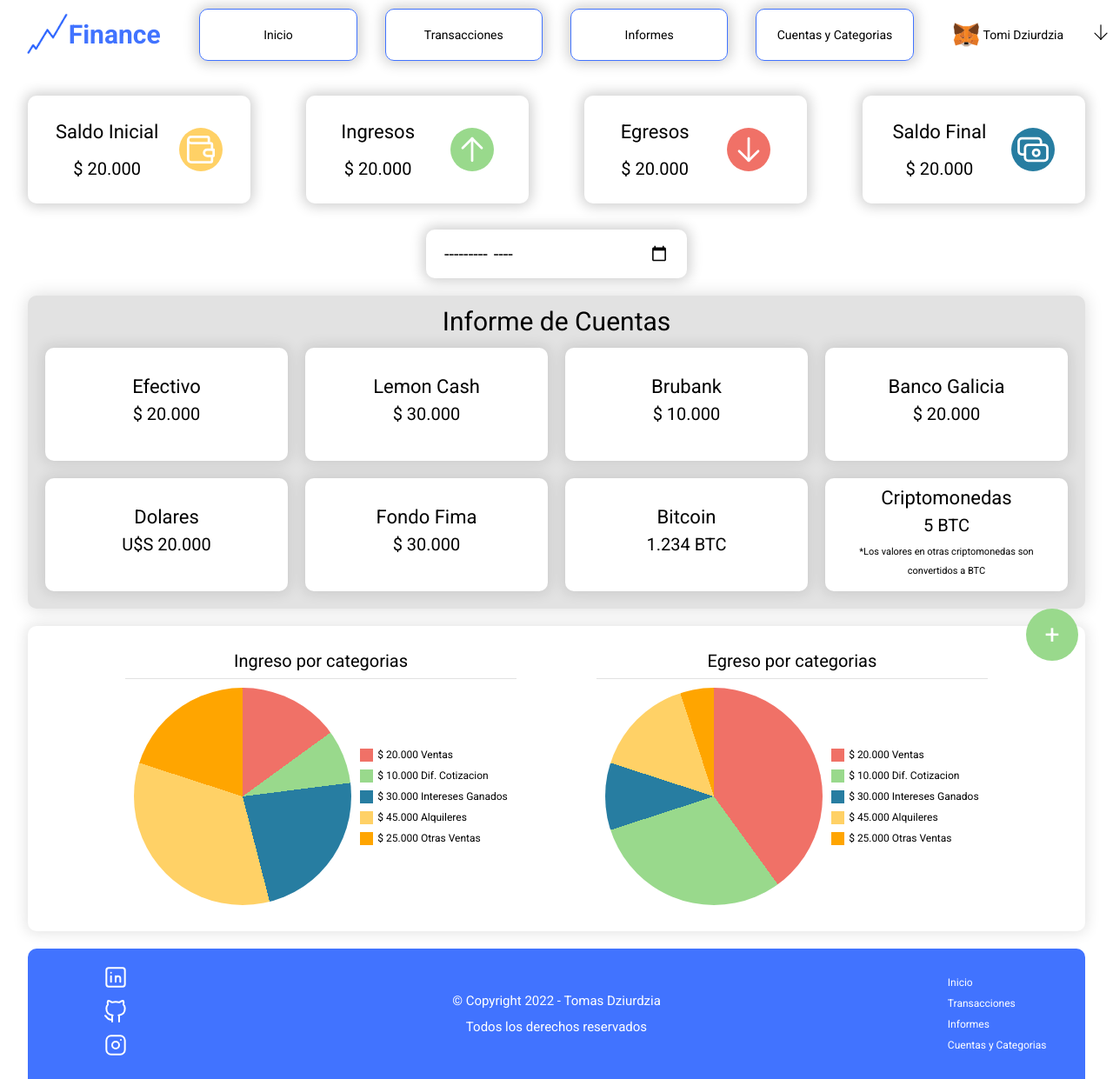
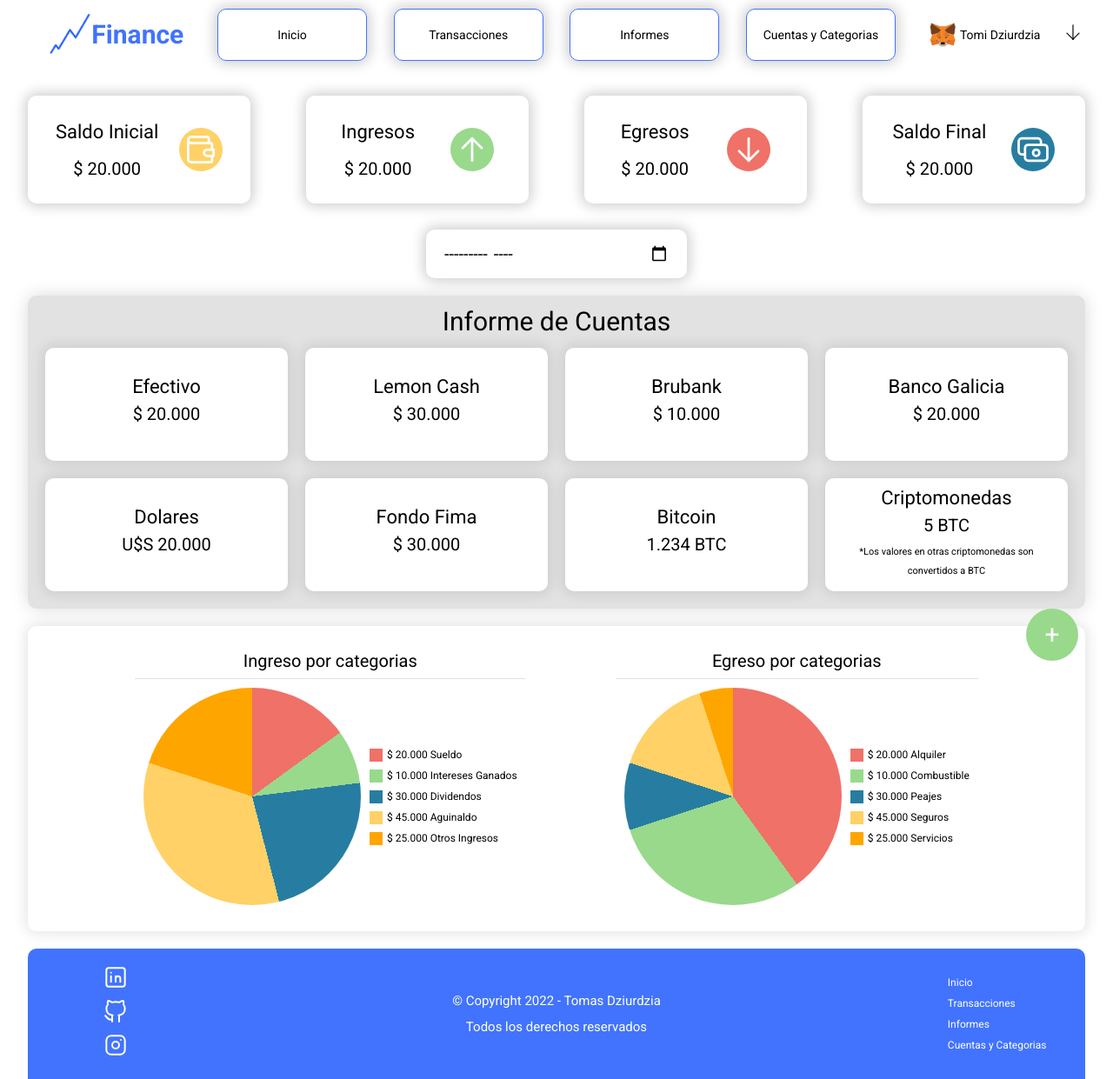
Before and after one commit to tomidziurdzia/Finance-DesarrolloWeb, a plain HTML site: page index.html in a window 1280 px wide. Shown: the whole page at 87% size. Drawn offline with Linux system fonts and the light colour scheme.

Commit message:
correcciones

```diff
--- a/css/style.css
+++ b/css/style.css
@@ -38,12 +38,12 @@ li {
 
 /* Inicio Header */
 .header__container {
-  width: 100%;
+  width: 95%;
+  margin: 1rem auto;
   background-color: var(--blanco);
   height: auto;
   display: grid;
   grid-template-columns: 2fr 8fr 2fr;
-  margin: 1rem 0;
 }
 
 @media only screen and (max-width: 480px) {
--- a/index.html
+++ b/index.html
@@ -253,23 +253,23 @@
                     <div class="grafico__lista">
                         <div class="grafico__lista--detalle">
                             <div class="grafico__color ventas"></div>
-                            <p class="grafico__texto-lista">$ 20.000 Ventas</p>
+                            <p class="grafico__texto-lista">$ 20.000 Sueldo</p>
                         </div>
                         <div class="grafico__lista--detalle">
                             <div class="grafico__color dif-cot"></div>
-                            <p class="grafico__texto-lista">$ 10.000 Dif. Cotizacion</p>
+                            <p class="grafico__texto-lista">$ 10.000 Intereses Ganados</p>
                         </div>
                         <div class="grafico__lista--detalle">
                             <div class="grafico__color int-gan"></div>
-                            <p class="grafico__texto-lista">$ 30.000 Intereses Ganados</p>
+                            <p class="grafico__texto-lista">$ 30.000 Dividendos</p>
                         </div>
                         <div class="grafico__lista--detalle">
                             <div class="grafico__color alquileres"></div>
-                            <p class="grafico__texto-lista">$ 45.000 Alquileres</p>
+                            <p class="grafico__texto-lista">$ 45.000 Aguinaldo</p>
                         </div>
                         <div class="grafico__lista--detalle">
                             <div class="grafico__color otras-ventas"></div>
-                            <p class="grafico__texto-lista">$ 25.000 Otras Ventas</p>
+                            <p class="grafico__texto-lista">$ 25.000 Otros Ingresos</p>
                         </div>
                     </div>
                 </div>
@@ -285,23 +285,23 @@
                     <div class="grafico__lista">
                         <div class="grafico__lista--detalle">
                             <div class="grafico__color ventas"></div>
-                            <p class="grafico__texto-lista">$ 20.000 Ventas</p>
+                            <p class="grafico__texto-lista">$ 20.000 Alquiler</p>
                         </div>
                         <div class="grafico__lista--detalle">
                             <div class="grafico__color dif-cot"></div>
-                            <p class="grafico__texto-lista">$ 10.000 Dif. Cotizacion</p>
+                            <p class="grafico__texto-lista">$ 10.000 Combustible</p>
                         </div>
                         <div class="grafico__lista--detalle">
                             <div class="grafico__color int-gan"></div>
-                            <p class="grafico__texto-lista">$ 30.000 Intereses Ganados</p>
+                            <p class="grafico__texto-lista">$ 30.000 Peajes</p>
                         </div>
                         <div class="grafico__lista--detalle">
                             <div class="grafico__color alquileres"></div>
-                            <p class="grafico__texto-lista">$ 45.000 Alquileres</p>
+                            <p class="grafico__texto-lista">$ 45.000 Seguros</p>
                         </div>
                         <div class="grafico__lista--detalle">
                             <div class="grafico__color otras-ventas"></div>
-                            <p class="grafico__texto-lista">$ 25.000 Otras Ventas</p>
+                            <p class="grafico__texto-lista">$ 25.000 Servicios</p>
                         </div>
                     </div>
                 </div>
```
